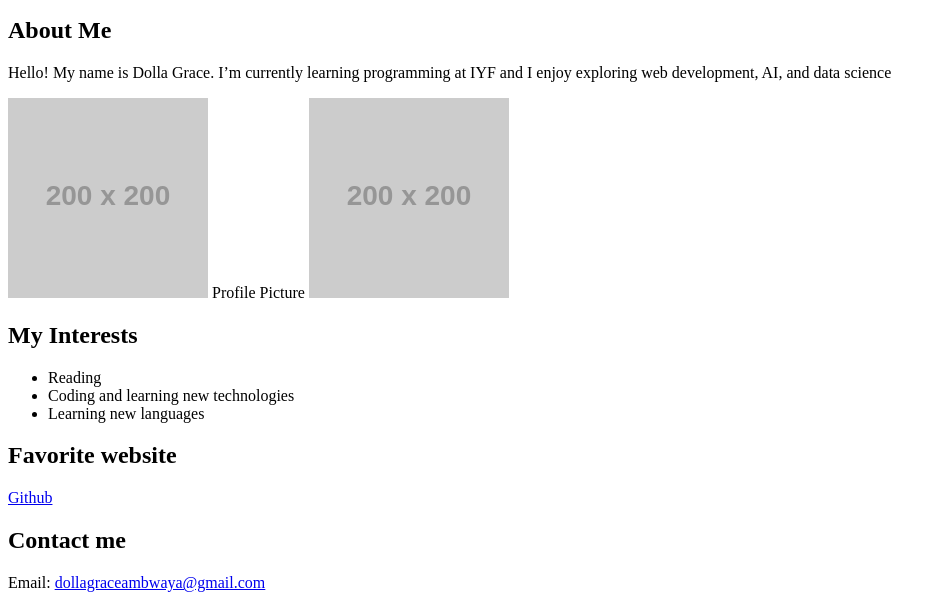
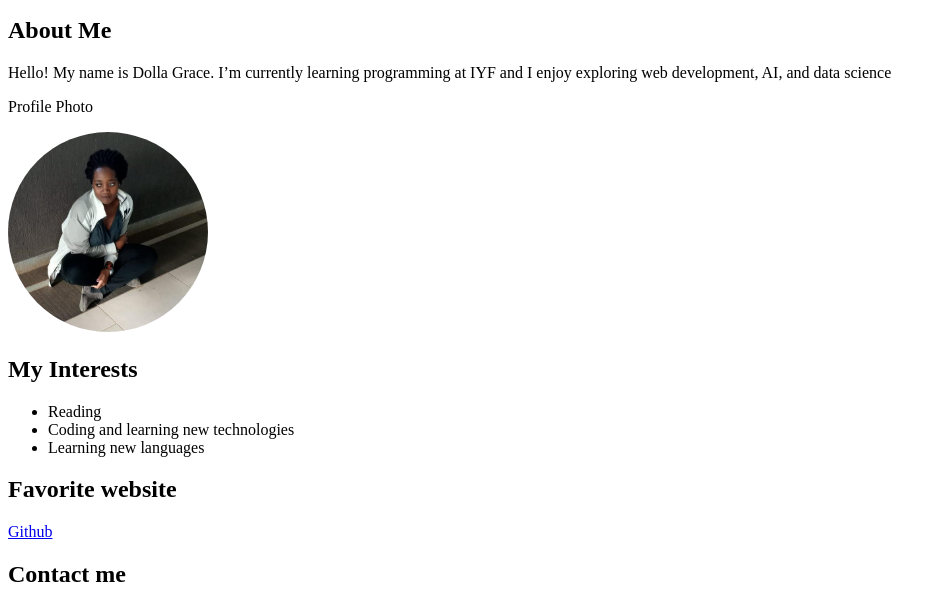
Before and after one commit to dollagraceambwaya-commits/iyf-s10-week-01-DollaGrace, a plain HTML site: page index.html in a window 1280 px wide. Shown: the part 189-794 px from the top of the page, without its empty margins (0-946 px from the left). Drawn offline with Linux system fonts and the light colour scheme; placeholder pictures from the web are drawn by us.

Commit message:
fix profile photo path, remove duplicate <img> and resize

```diff
--- a/index.html
+++ b/index.html
@@ -4,6 +4,7 @@
     <meta charset="UTF-8">
     <meta name="viewport" content="width=device-width, initial-scale=1.0">
     <title>Dolla Grace- About Me</title>
+    <link href="style.css" rel="stylesheet">
 </head>
 <body>
     <nav>
@@ -22,9 +23,9 @@
             <section>
                 <h2>About Me</h2>
     <p>Hello! My name is Dolla Grace. I’m currently learning programming at IYF and I enjoy exploring web development, AI, and data science</p>
-    <img src="https://via.placeholder.com/200" alt="Placeholder image">
-    <label for="profile-pic">Profile Picture</label>
-    <img id="profile-pic" src="https://via.placeholder.com/200" alt="Profile Picture">
+    <p>Profile Photo</p>
+    <img src="image/profilephoto.jpg" alt="Profile photo image" class="profile-photo">
+
     <h2>My Interests</h2>
     <ul>
         <li>Reading</li>
--- /dev/null
+++ b/style.css
@@ -0,0 +1,5 @@
+.profile-photo {
+    width: 200px;
+    height: auto;
+    border-radius: 50%;
+}
```
Also changed, not shown: image/profilephoto.jpg (added).
